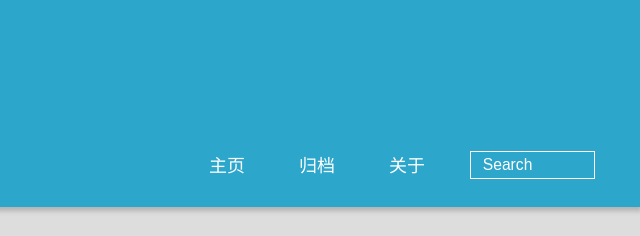
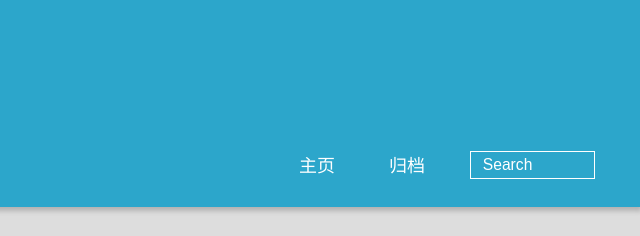
Before and after one commit to lgwangh/lgwangh.github.io, a plain HTML site: page index.html in a window 1280 px wide. Shown: the top 236 px of the page, 640-1280 px from the left. Drawn offline with nearby package versions, Linux system fonts and the light colour scheme; some packages are replaced by stand-ins of ours; a script that the page names is missing.

Commit message:
Site updated: 2017-12-16 18:25:28

```diff
--- a/index.html
+++ b/index.html
@@ -52,8 +52,6 @@
 						<li><a href="/">主页</a></li>
 
 						<li><a href="/archives">归档</a></li>
-
-						<li><a href="/about">关于</a></li>
 
 					<li>
 
```
Also changed, not shown: 2017/12/16/Hello-World/index.html (+0 -2 lines), archives/2017/12/index.html (+0 -2 lines), archives/2017/index.html (+0 -2 lines), archives/index.html (+0 -2 lines), tags/Windows-Ubuntu/index.html (+0 -2 lines), tags/博客/index.html (+0 -2 lines).
